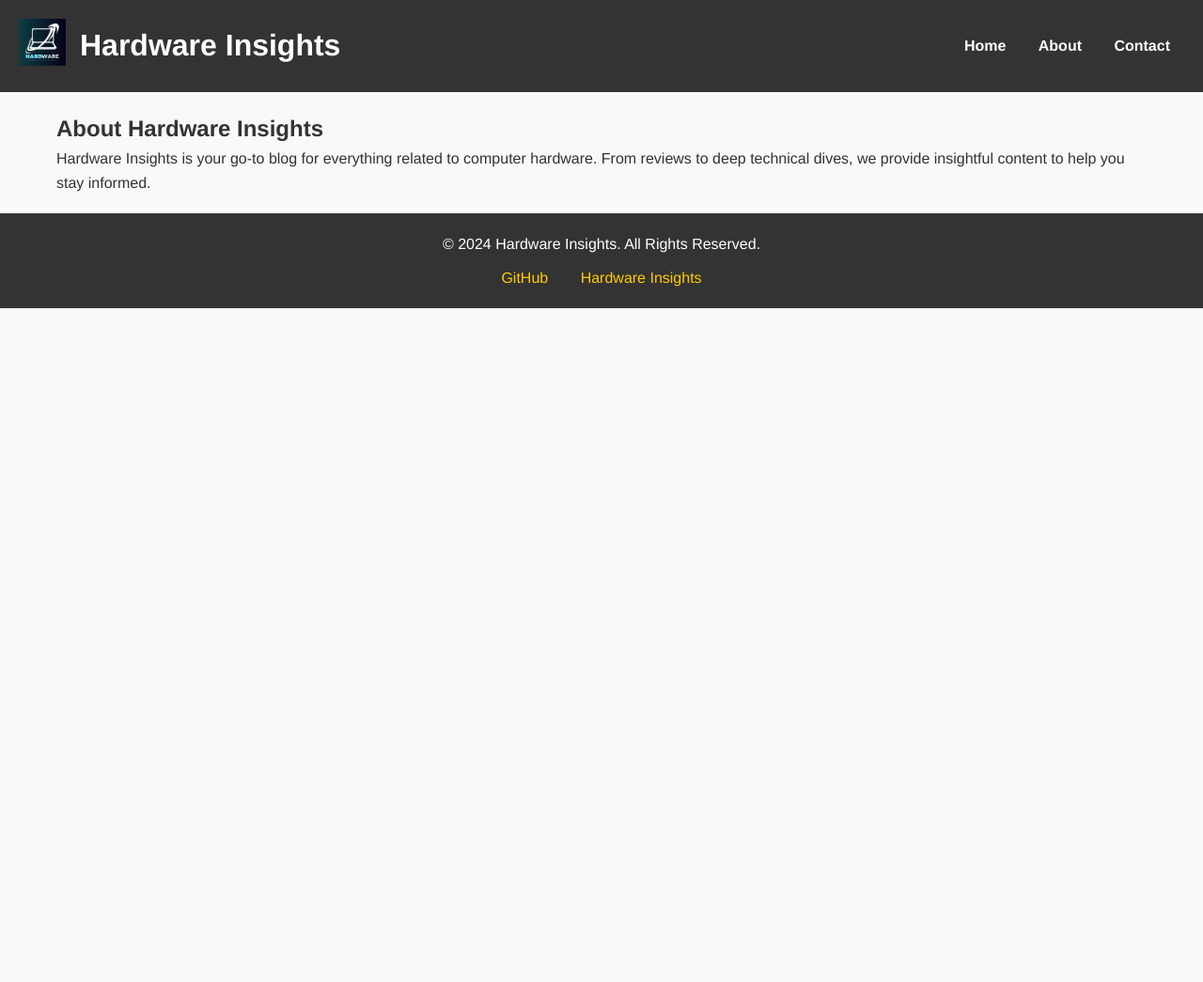
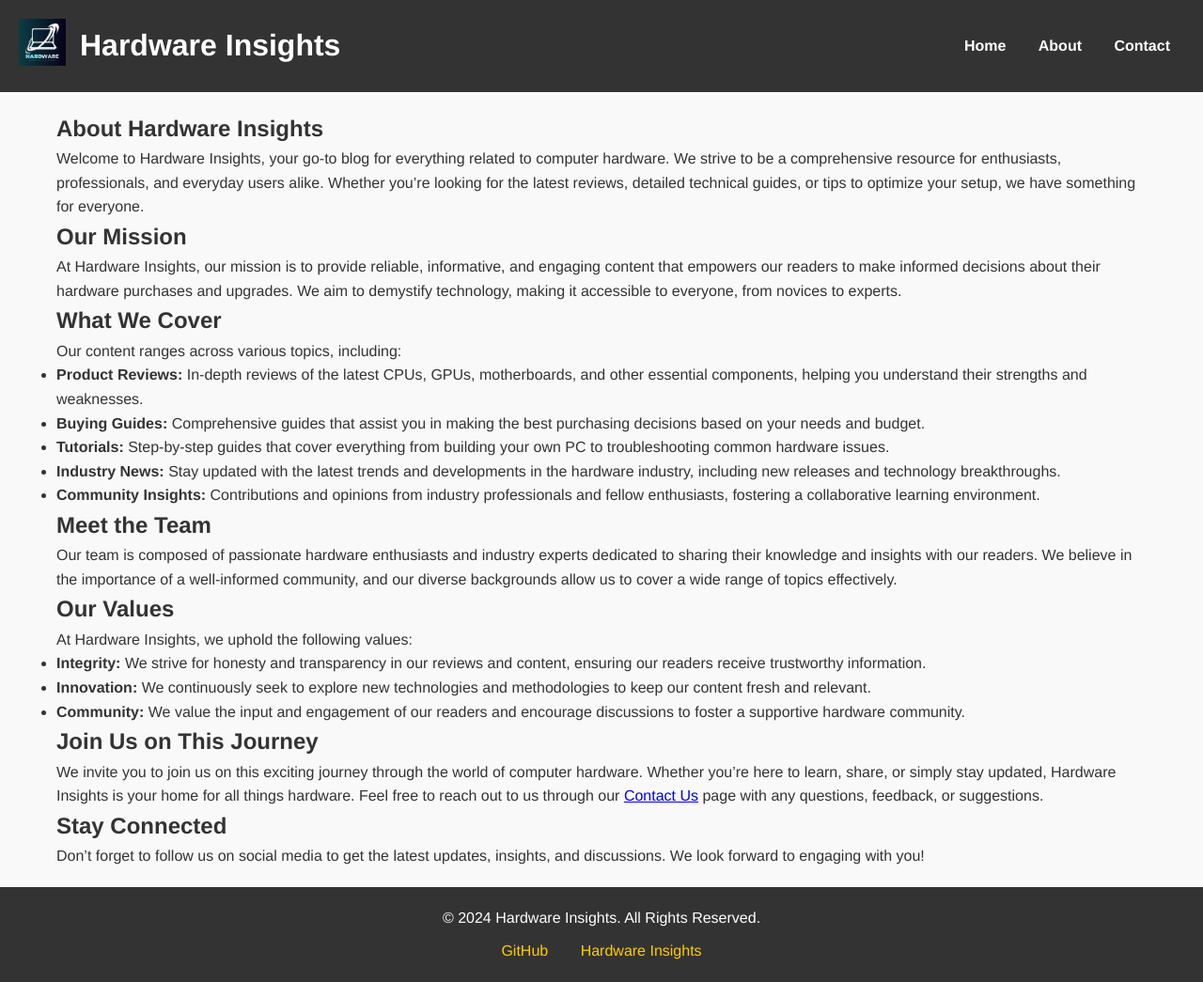
Before and after one commit to sopheadave/sopheadave.github.io, a Jekyll site: the page built from about.html, in a window 1280 px wide. Shown: the whole page at 94% size. Built offline with Jekyll 4.4.1, drawn with Linux system fonts in a browser that asks for light colours; before the commit the page ends 900 px from its top, so only the background shows below that.

Commit message:
Update about.html

```diff
--- a/about.html
+++ b/about.html
@@ -12,7 +12,37 @@ layout: default
 <body>
   <section id="about">
     <h1>About Hardware Insights</h1>
-    <p>Hardware Insights is your go-to blog for everything related to computer hardware. From reviews to deep technical dives, we provide insightful content to help you stay informed.</p>
+    <p>Welcome to Hardware Insights, your go-to blog for everything related to computer hardware. We strive to be a comprehensive resource for enthusiasts, professionals, and everyday users alike. Whether you’re looking for the latest reviews, detailed technical guides, or tips to optimize your setup, we have something for everyone.</p>
+
+    <h2>Our Mission</h2>
+    <p>At Hardware Insights, our mission is to provide reliable, informative, and engaging content that empowers our readers to make informed decisions about their hardware purchases and upgrades. We aim to demystify technology, making it accessible to everyone, from novices to experts.</p>
+
+    <h2>What We Cover</h2>
+    <p>Our content ranges across various topics, including:</p>
+    <ul>
+      <li><strong>Product Reviews:</strong> In-depth reviews of the latest CPUs, GPUs, motherboards, and other essential components, helping you understand their strengths and weaknesses.</li>
+      <li><strong>Buying Guides:</strong> Comprehensive guides that assist you in making the best purchasing decisions based on your needs and budget.</li>
+      <li><strong>Tutorials:</strong> Step-by-step guides that cover everything from building your own PC to troubleshooting common hardware issues.</li>
+      <li><strong>Industry News:</strong> Stay updated with the latest trends and developments in the hardware industry, including new releases and technology breakthroughs.</li>
+      <li><strong>Community Insights:</strong> Contributions and opinions from industry professionals and fellow enthusiasts, fostering a collaborative learning environment.</li>
+    </ul>
+
+    <h2>Meet the Team</h2>
+    <p>Our team is composed of passionate hardware enthusiasts and industry experts dedicated to sharing their knowledge and insights with our readers. We believe in the importance of a well-informed community, and our diverse backgrounds allow us to cover a wide range of topics effectively.</p>
+
+    <h2>Our Values</h2>
+    <p>At Hardware Insights, we uphold the following values:</p>
+    <ul>
+      <li><strong>Integrity:</strong> We strive for honesty and transparency in our reviews and content, ensuring our readers receive trustworthy information.</li>
+      <li><strong>Innovation:</strong> We continuously seek to explore new technologies and methodologies to keep our content fresh and relevant.</li>
+      <li><strong>Community:</strong> We value the input and engagement of our readers and encourage discussions to foster a supportive hardware community.</li>
+    </ul>
+
+    <h2>Join Us on This Journey</h2>
+    <p>We invite you to join us on this exciting journey through the world of computer hardware. Whether you’re here to learn, share, or simply stay updated, Hardware Insights is your home for all things hardware. Feel free to reach out to us through our <a href="#contact">Contact Us</a> page with any questions, feedback, or suggestions.</p>
+
+    <h2>Stay Connected</h2>
+    <p>Don’t forget to follow us on social media to get the latest updates, insights, and discussions. We look forward to engaging with you!</p>
   </section>
 </body>
 </html>
```
